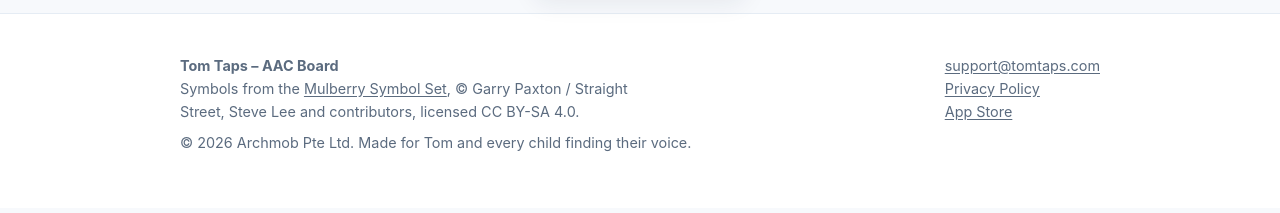
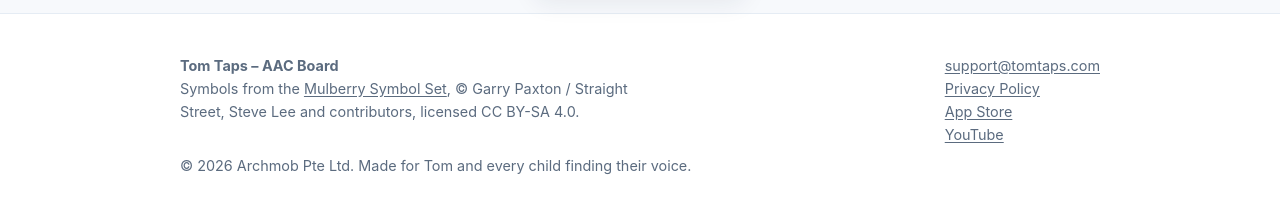
Before and after one commit to jilagan/tomtaps-site, a plain HTML site: page index.html in a window 1280 px wide. Shown: the part 3039-3252 px from the top of the page. Drawn offline with Linux system fonts and the light colour scheme.

Commit message:
Link the Tom Taps YouTube channel in the footer
Co-Authored-By: Claude Opus 5.5 <noreply@anthropic.com>
Claude-Session: https://claude.ai/code/session_01RXCJVGccpCj2pS6V4PqG4Y

```diff
--- a/index.html
+++ b/index.html
@@ -176,7 +176,8 @@
       <div>
         <a href="mailto:support@tomtaps.com">support@tomtaps.com</a><br>
         <a href="privacy.html">Privacy Policy</a><br>
-        <a href="https://apps.apple.com/app/id6760241580">App Store</a>
+        <a href="https://apps.apple.com/app/id6760241580">App Store</a><br>
+        <a href="https://www.youtube.com/@TomTapsAAC">YouTube</a>
       </div>
     </div>
     <p class="mt8">© 2026 Archmob Pte Ltd. Made for Tom and every child finding their voice.</p>
```
